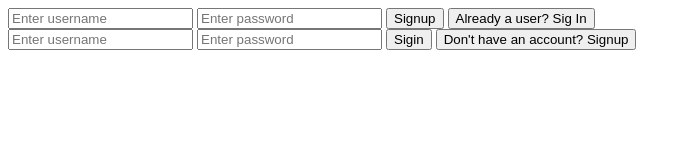
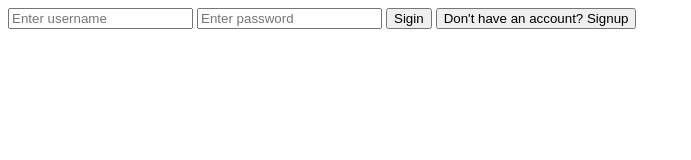
Before and after one commit to Akshat0106/Todo-App, a plain HTML site: page public/index.html in a window 1280 px wide. Shown: the whole page, without its empty margins (0-691 px from the left). Drawn offline with nearby package versions, Linux system fonts and the light colour scheme.

Commit message:
add axios and edited style of some div

```diff
--- a/public/index.html
+++ b/public/index.html
@@ -5,16 +5,17 @@
     <meta name="viewport" content="width=device-width, initial-scale=1.0">
     <title>Document</title>
     <link rel="stylesheet" href="style.css">
+    <script src="https://cdnjs.cloudflare.com/ajax/libs/axios/1.7.7/axios.min.js" integrity="sha512-DdX/YwF5e41Ok+AI81HI8f5/5UsoxCVT9GKYZRIzpLxb8Twz4ZwPPX+jQMwMhNQ9b5+zDEefc+dcvQoPWGNZ3g==" crossorigin="anonymous" referrerpolicy="no-referrer"></script>
 </head>
 <body>
-    <div id="signup">
+    <div id="signup" style="display: none;">
         <input type="text" class="signup-username" placeholder="Enter username">
         <input type="password" class="signup-password" placeholder="Enter password">
         <button onclick="signup()">Signup</button>
         <button onclick="moveToSignIn()">Already a user? Sig In</button>
     </div>
 
-    <div id="signin">
+    <div id="signin" style="display: block;">
         <input type="text" class="signin-username" placeholder="Enter username">
         <input type="password" class="signin-password" placeholder="Enter password">
 
```
